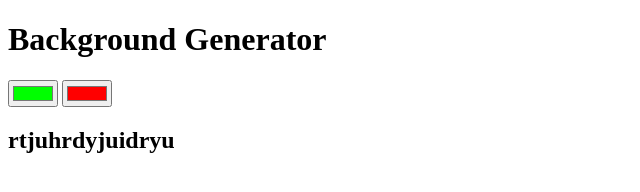
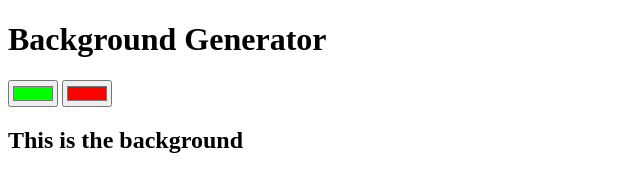
Before and after one commit to Domka-Mor/Backgroud-generator, a plain HTML site: page index.html in a window 1280 px wide. Shown: the whole page, without its empty margins (0-640 px from the left). Drawn offline with Linux system fonts and the light colour scheme.

Commit message:
Update index.html

```diff
--- a/index.html
+++ b/index.html
@@ -8,7 +8,7 @@
 	<h1>Background Generator</h1>
 	<input class="color1" type="color" name="color1" value="#00ff00">
 	<input class="color2" type="color" name="color2" value="#ff0000">
-	<h2>rtjuhrdyjuidryu</h2>
+	<h2>This is the background</h2>
 	<h3></h3>
 	<script type="text/javascript" src="script.js"></script>
 </body>
```
